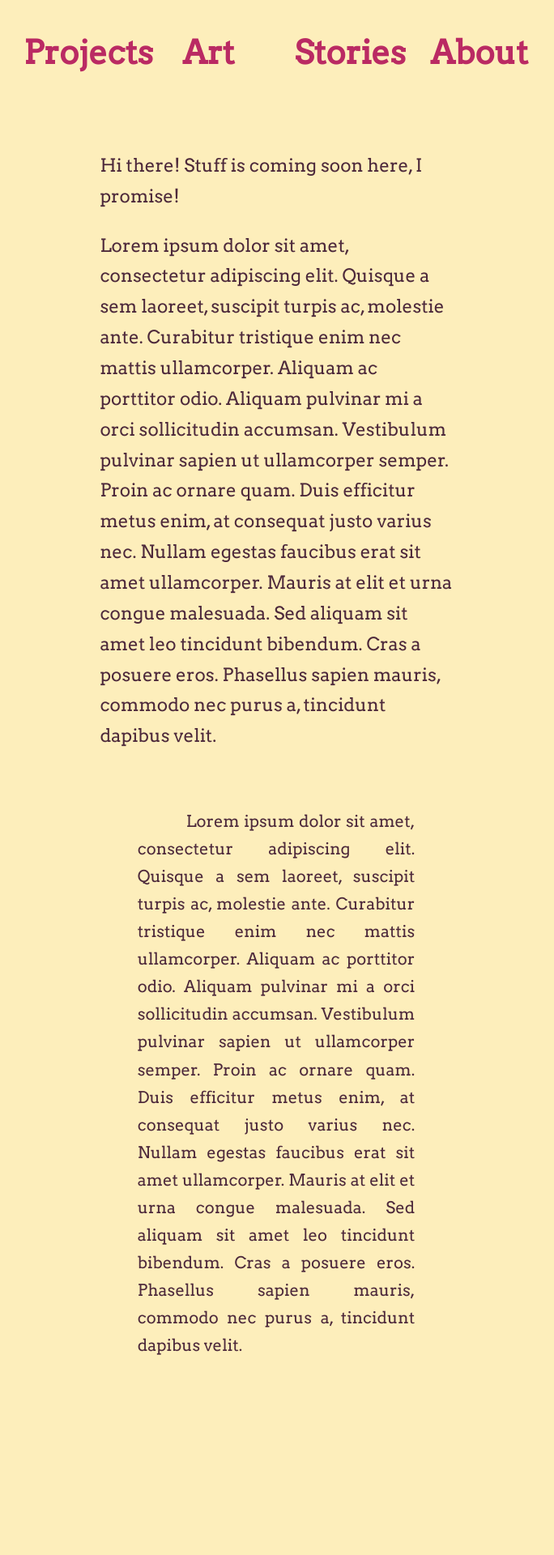
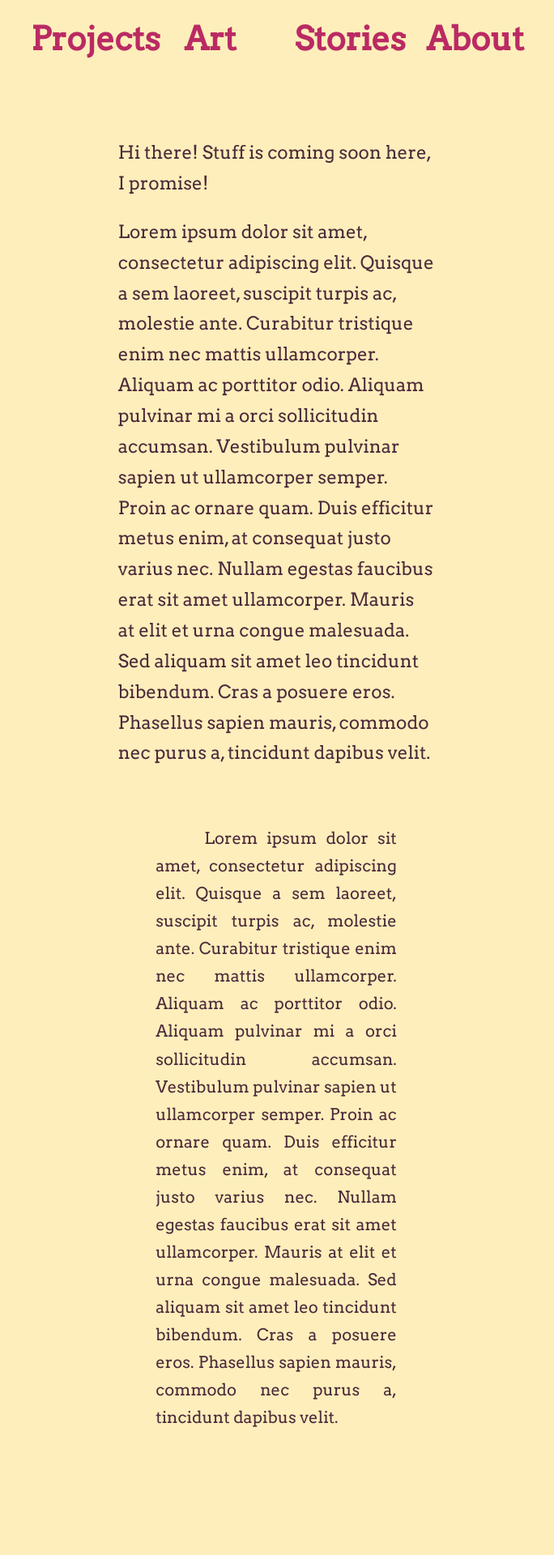
Before and after one commit to Brodnork/website, a PHP site: page / in a window 1280 px wide. Shown: the part 511-2431 px from the top of the page at 81% size, without its empty margins (299-983 px from the left). Before the commit the page ends 2184 px from the top, so only its background shows below. Run offline with PHP 8.4, Linux system fonts and the light colour scheme.

Commit message:
Update style.css

```diff
--- a/style.css
+++ b/style.css
@@ -3,7 +3,7 @@ html {
 
 }
 body {
-  padding:1em;
+  padding:2em;
   padding-top:2em;
     background-color: #FDEEBB;
   color: #4D293B;
```
